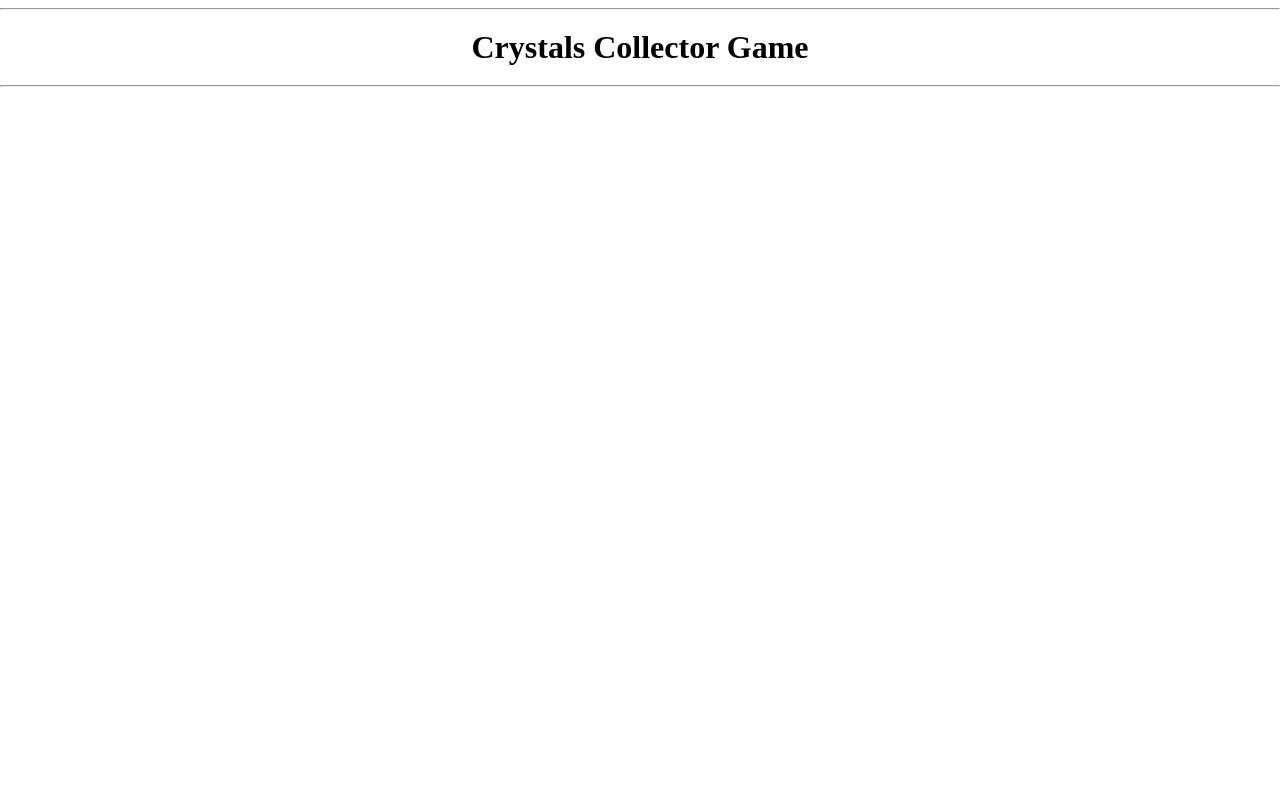
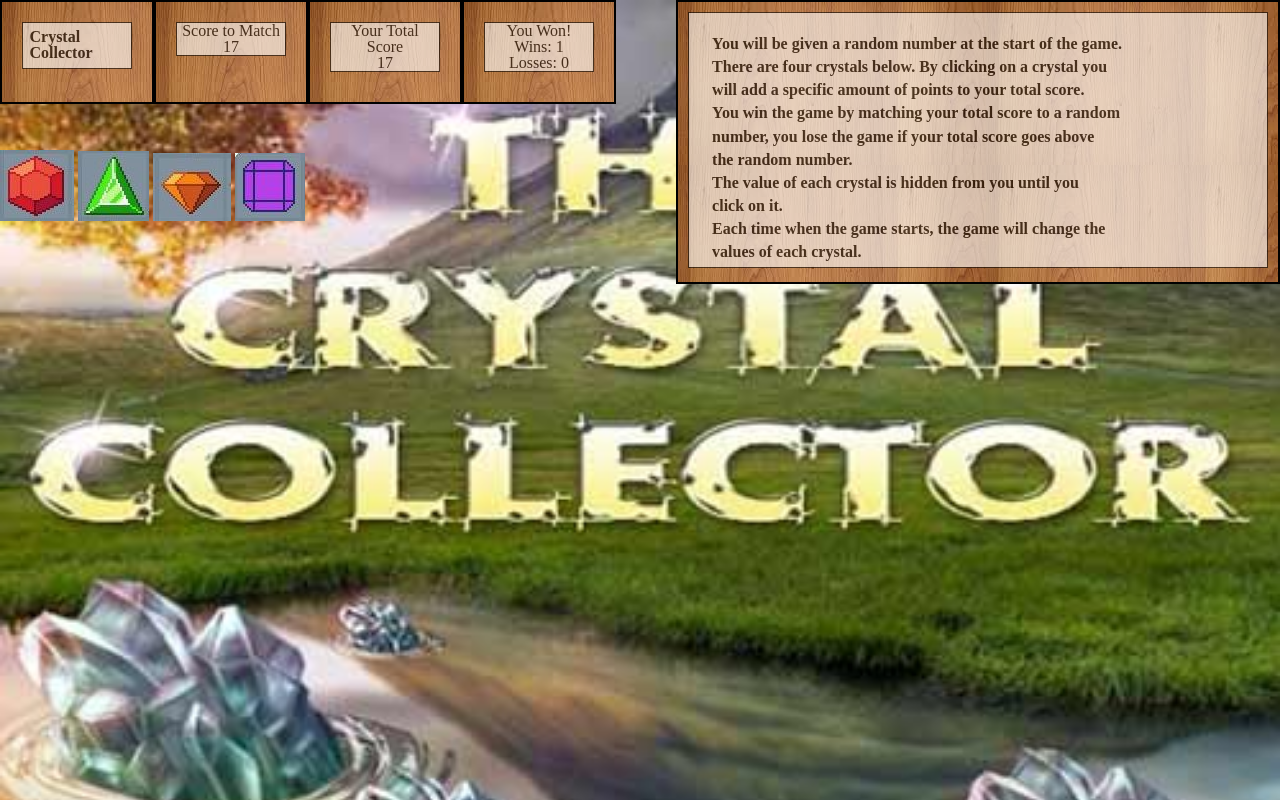
Before and after one commit to lpeteet/week-4-game, a plain HTML site: page index.html in a window 1280 px wide. Drawn offline with nearby package versions, Linux system fonts and the light colour scheme.

Commit message:
Good Start for Screen

```diff
--- a/assets/css/style.css
+++ b/assets/css/style.css
@@ -8,3 +8,86 @@ h1 {
     font-weight: bold;
     text-align: center;
 }
+
+body {
+    /* background-size:100%; */
+    background-size: cover;
+    background-image: url("../images/Splash.jpg");
+    /* background-position: center; */
+    background-repeat: no-repeat;
+    /* position: relative; */
+    /* background: url(../images/Splash.jpg) no-repeat center center fixed;
+    -webkit-background-size: cover;
+    -moz-background-size: cover;
+    -o-background-size: cover;
+    background-size: cover; */
+}
+
+div.background {
+    float: left;
+    position: relative;
+    background: url("../images/BrownPanel.jpg") repeat;
+    border: 2px solid black;
+    height: 100px;
+    width: 150px;
+}
+
+div.transbox p {
+    height: 0px;
+}
+
+div.transboxSmall {
+    margin: 20px;
+    background-color: #ffffff;
+    border: 1px solid black;
+    opacity: 0.6;
+    filter: alpha(opacity=60); /* For IE8 and earlier */
+}
+
+div.transboxSmall p {
+    margin: 6%;
+    font-weight: bold;
+    color: #000000;
+}
+
+div.transboxMedium {
+    margin: 20px;
+    background-color: #ffffff;
+    border: 1px solid black;
+    opacity: 0.6;
+    filter: alpha(opacity=60); /* For IE8 and earlier */
+    text-align: center;
+}
+
+.instructions {
+    float: right;
+    position: relative;
+    background: url("../images/BrownPanel.jpg") repeat;
+    border: 2px solid black;
+    height: 280px;
+    width: 600px;
+}
+
+div.transbox {
+    margin: 10px;
+    background-color: #ffffff;
+    border: 1px solid black;
+    opacity: 0.6;
+    filter: alpha(opacity=60); /* For IE8 and earlier */
+}
+
+div.transbox p {
+    margin: 4%;
+    font-weight: bold;
+    color: #000000;
+}
+
+#images {
+    /* float: left; */
+    /* position: relative; */
+    position: absolute;
+    white-space: nowrap;
+    left: 0px;
+    top: 150px;
+    height: 60px;
+}
--- a/assets/javascript/game.js
+++ b/assets/javascript/game.js
@@ -1 +1,21 @@
-/* Global Variables??? */
+/* Global Variables */
+var wins = 0;
+var losses = 0;
+var scoreToMatch = 0;
+var theirScore = 0;
+
+//jQuery Click Events
+$(document).ready(function(){
+    $("img").click(function(){
+    alert("It Works and ID: " + $(this).attr('id'));
+   });
+});
+
+// $(document).ready(function(){
+//     $("p").click(function(){
+//         alert("The paragraph was clicked.");
+//     });
+//     $("#img1").click(function() {
+//         alert( "Handler for .click() #img1 called." );
+//     });
+// });
--- a/index.html
+++ b/index.html
@@ -15,9 +15,57 @@
   </head>
 
   <body>
-    <hr>
-    <h1>Crystals Collector Game</h1>
-    <hr>
+    <!-- <p>Crystals Collector Game</p> -->
+    <div class="background">
+      <div class="transboxSmall">
+        <p>Crystal Collector</p>
+      </div>
+    </div>
+    <div class="background">
+      <div class="transboxMedium">
+        <p>Score to Match</p>
+        <p>17</p>
+      </div>
+    </div>
+    <div class="background">
+      <div class="transboxMedium">
+        <p>Your Total Score</p>
+        <p>17</p>
+      </div>
+    </div>
+    <div class="background">
+      <div class="transboxMedium">
+        <p>You Won!</p>
+        <p>Wins: 1</p>
+        <p>Losses: 0</p>
+      </div>
+    </div>
+    <div class="instructions">
+      <div class="transbox">
+        <p>You will be given a random number at the start of the game.</p>
+
+        <p>There are four crystals below. By clicking on a crystal you</p>
+        <p>will add a specific amount of points to your total score.</p>
+
+        <p>You win the game by matching your total score to a random</p>
+        <p>number, you lose the game if your total score goes above</p>
+        <p>the random number.</p>
+
+        <p>The value of each crystal is hidden from you until you</p>
+        <p>click on it.</p>
+
+        <p>Each time when the game starts, the game will change the</p>
+        <p>values of each crystal.</p>
+      </div>
+    </div>
+    <br>
+    <div id="images">
+        <img class="img" id="img1" src="assets/images/RedOctagon.jpg" alt="Rec Octagon" />
+        <img class="img" id="img2" src="assets/images/GreenTriangle.jpg" alt="Green Triangle" />
+        <img class="img" id="img3" src="assets/images/OrangeDiamond.jpg" alt="Orange Diamond" />
+        <img class="img" id="img4" src="assets/images/PurpleSquareGem.jpg" alt="Purple Square" />
+    </div>
+
   </body>
 
 </html>
```
Also changed, not shown: assets/images/BrownPanel.jpg (added), assets/images/GreenTriangle.jpg (added), assets/images/OrangeDiamond.jpg (added), assets/images/PurpleSquareGem.jpg (added), assets/images/RedOctagon.JPG (added), assets/images/Splash.jpg (added).
